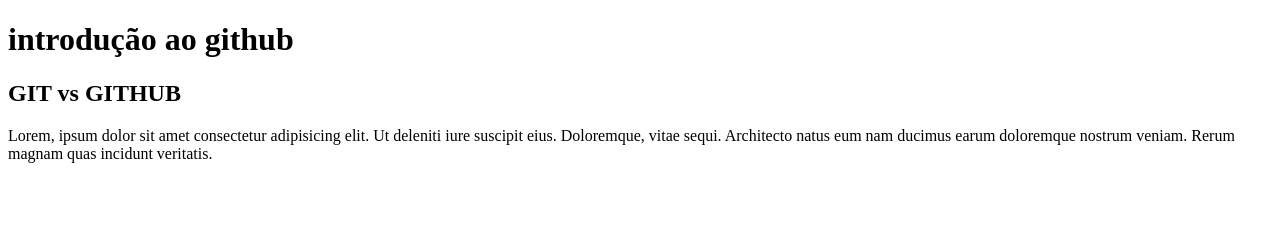
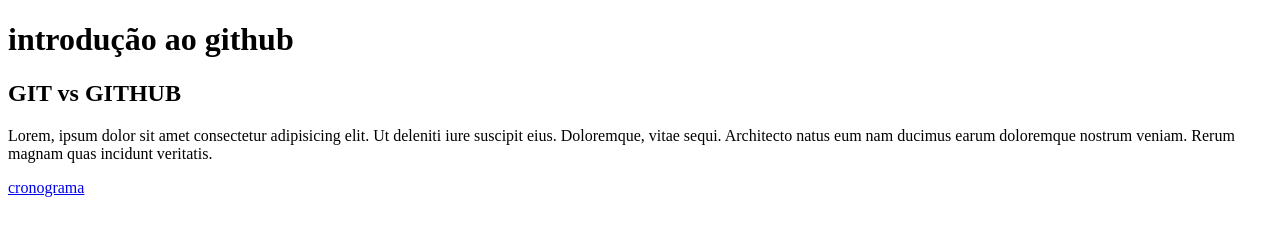
Before and after one commit to engcguerra/ufcd10789, a plain HTML site: page index.html in a window 1280 px wide. Drawn offline with Linux system fonts and the light colour scheme.

Commit message:
com cronograma em pdf

```diff
--- a/index.html
+++ b/index.html
@@ -10,5 +10,6 @@
     <h1>introdução ao github</h1>
     <h2>GIT vs GITHUB</h2>
     <p>Lorem, ipsum dolor sit amet consectetur adipisicing elit. Ut deleniti iure suscipit eius. Doloremque, vitae sequi. Architecto natus eum nam ducimus earum doloremque nostrum veniam. Rerum magnam quas incidunt veritatis.</p>
+    <a href="Cronograma_FM_D011_V6.pdf">cronograma</a>
 </body>
 </html>
```
Also changed, not shown: 1 other file.
